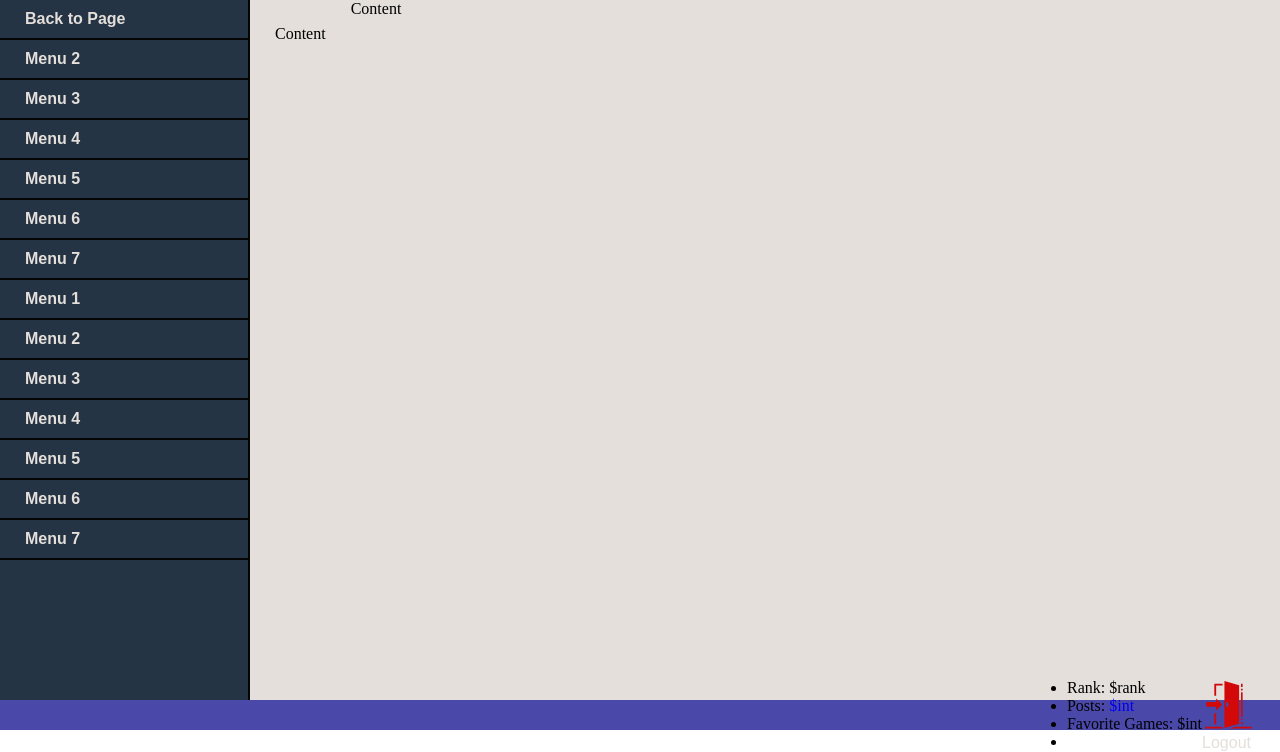
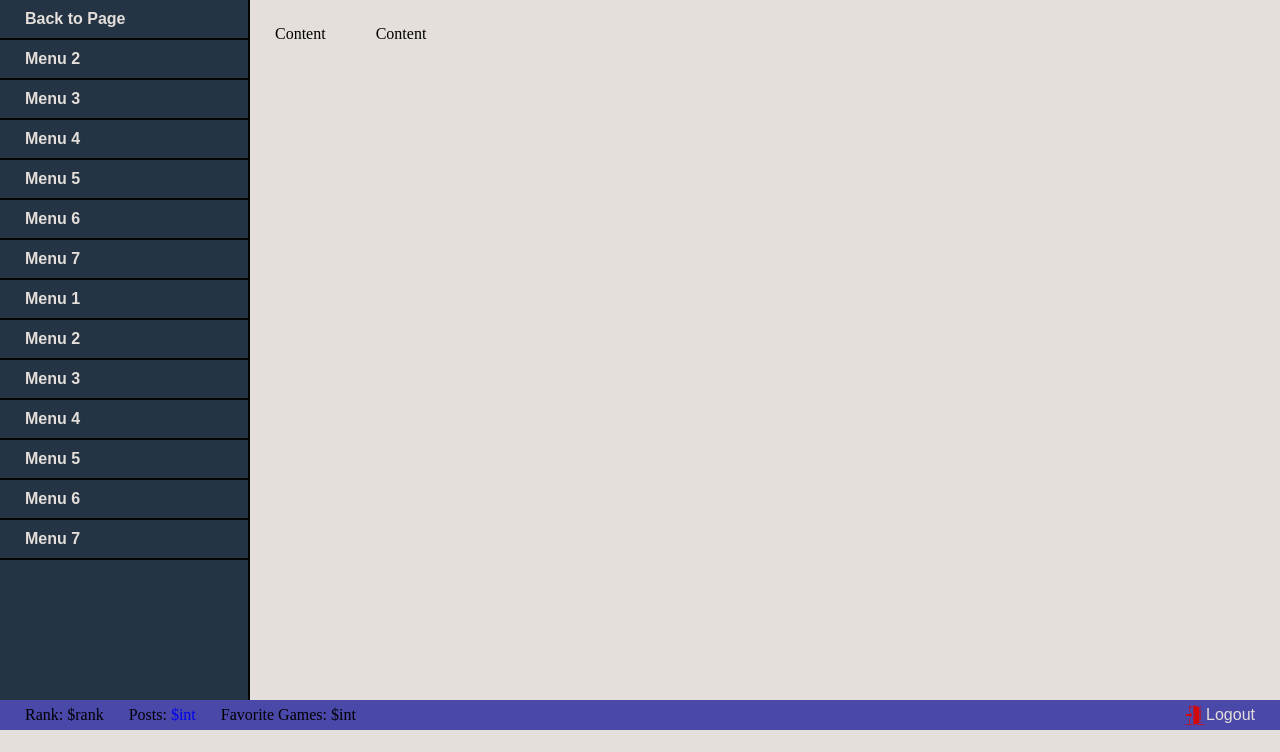
Before and after one commit to izzywest/FSWD40-Project03-findmygame.today, a PHP site: page /dashboard/index.php in a window 1280 px wide. Shown: the part 70-822 px from the top of the page. After the commit the page ends 800 px from the top, so only its background shows below. Run offline with PHP 8.4, Linux system fonts and the light colour scheme; some web fonts are replaced.

Commit message:
added status bar styles added padding for .user-content

```diff
--- a/style/css/dashboard.css
+++ b/style/css/dashboard.css
@@ -146,7 +146,7 @@
 }
 
 /* Content */
-.admin-content {
+.admin-content, .user-content {
   padding: 25px;
 }
 
@@ -160,9 +160,29 @@
   -webkit-box-align: center;
       -ms-flex-align: center;
           align-items: center;
-  -webkit-box-pack: end;
-      -ms-flex-pack: end;
-          justify-content: flex-end;
+  -webkit-box-pack: justify;
+      -ms-flex-pack: justify;
+          justify-content: space-between;
   background: #4a48a9;
 }
+
+.status-bar {
+  display: -webkit-box;
+  display: -ms-flexbox;
+  display: flex;
+  list-style: none;
+}
+
+.status-bar li {
+  padding-right: 25px;
+}
+
+.logout-container {
+  display: -webkit-box;
+  display: -ms-flexbox;
+  display: flex;
+  -webkit-box-align: center;
+      -ms-flex-align: center;
+          align-items: center;
+}
 /*# sourceMappingURL=dashboard.css.map */
--- a/style/scss/dashboard.scss
+++ b/style/scss/dashboard.scss
@@ -99,7 +99,7 @@
 
 
 /* Content */
-.admin-content {
+.admin-content, .user-content {
     padding: $pagePadding;
 }
 
@@ -110,6 +110,20 @@
     padding: 0 $pagePadding;
     display: flex;
     align-items: center;
-    justify-content: flex-end;
+    justify-content: space-between;
     background: $mainColor;
 }
+
+.status-bar {
+    display: flex;
+    list-style: none;
+}
+
+.status-bar li {
+    padding-right: $pagePadding;
+}
+
+.logout-container {
+    display: flex;
+    align-items: center;
+}
```
Also changed, not shown: 1 other file.
